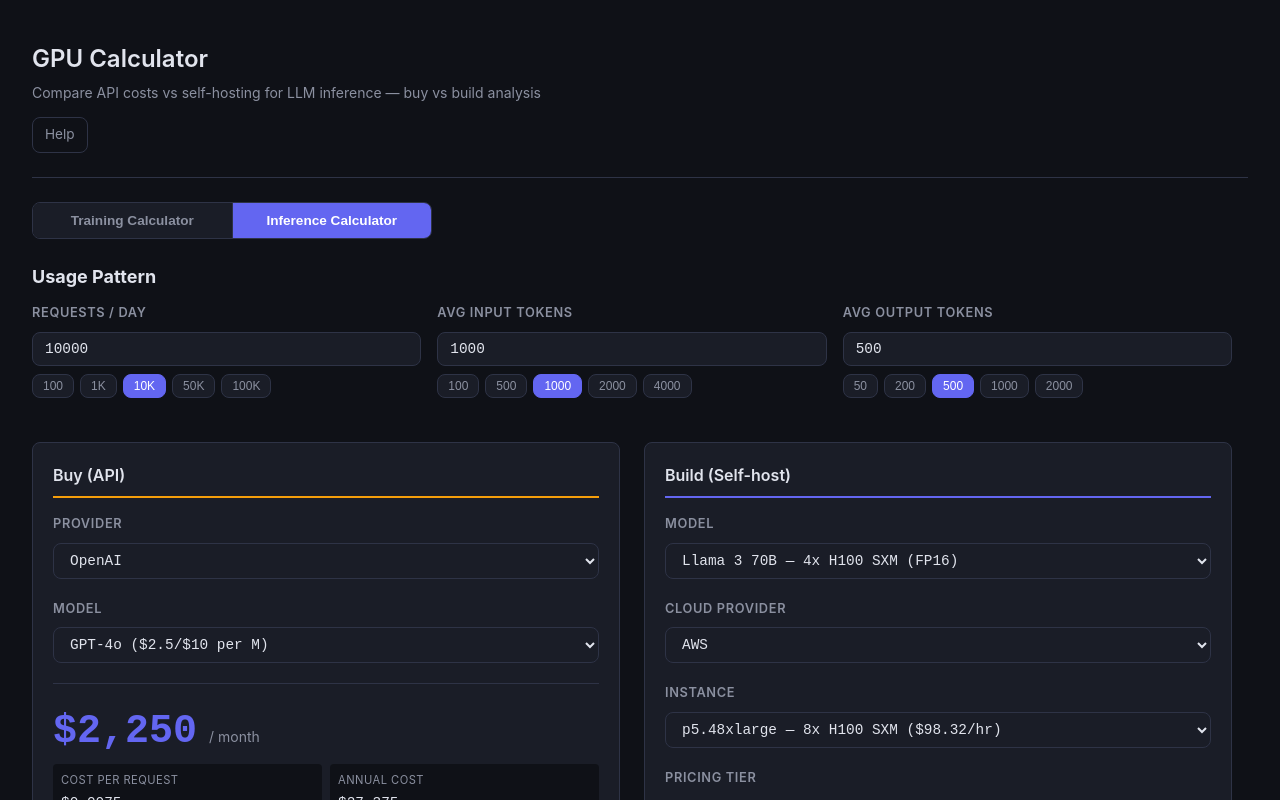
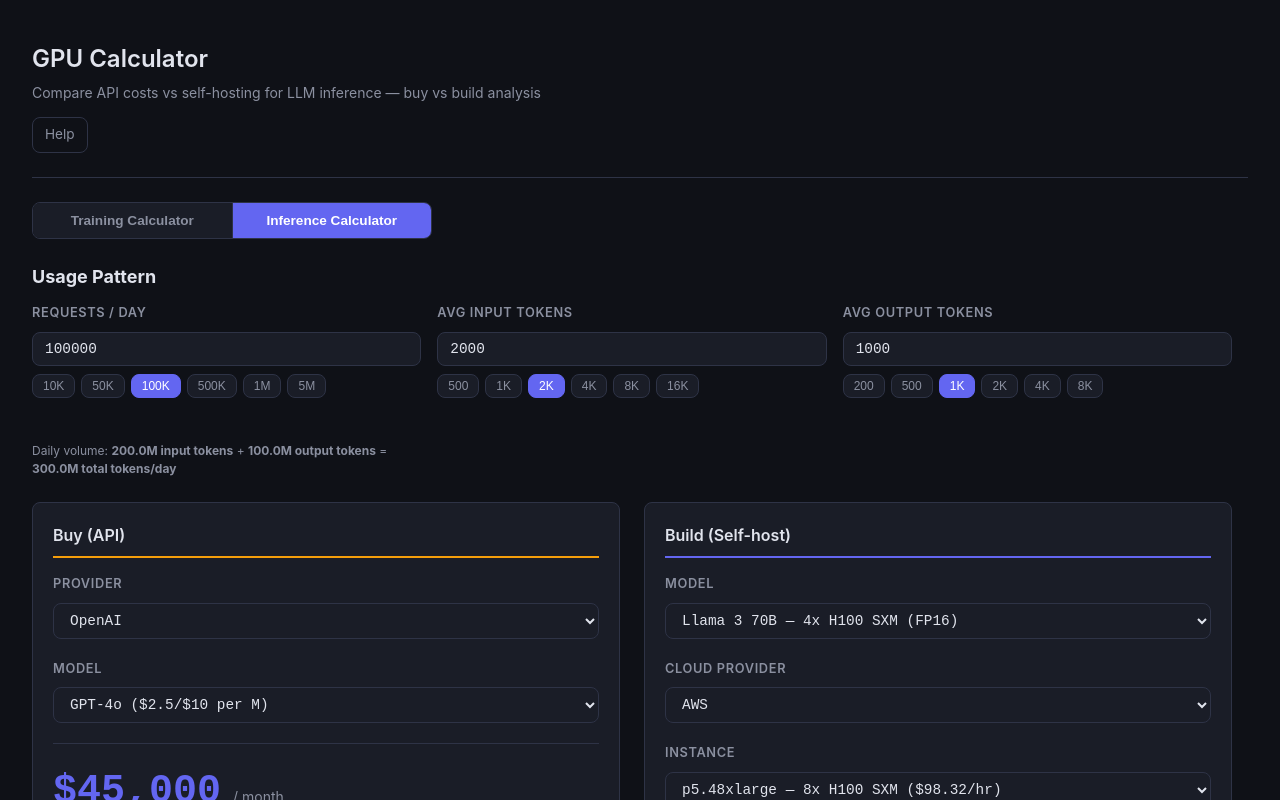
Before and after one commit to mig2/gpu-calc, a React (Vite) app: page / in a window 1280 px wide. Both pictures are taken after a click on the tab "Inference Calculator". Shown: the top 800 px of the page. Built offline with nearby package versions, Linux system fonts and the light colour scheme.

Commit message:
fix: scale up inference usage presets for high-volume users
Requests/day presets: 10K-5M (was 100-100K). Token presets scaled up.
Default: 100K req/day × 2K input × 1K output. Added daily token volume
summary for sanity-checking.

```diff
--- a/src/components/InferenceCalculator.tsx
+++ b/src/components/InferenceCalculator.tsx
@@ -10,9 +10,9 @@ type PricingTier = 'onDemand' | 'reserved' | 'spot'
 
 export function InferenceCalculator() {
   // Usage pattern
-  const [requestsPerDay, setRequestsPerDay] = useState(10000)
-  const [avgInputTokens, setAvgInputTokens] = useState(1000)
-  const [avgOutputTokens, setAvgOutputTokens] = useState(500)
+  const [requestsPerDay, setRequestsPerDay] = useState(100000)
+  const [avgInputTokens, setAvgInputTokens] = useState(2000)
+  const [avgOutputTokens, setAvgOutputTokens] = useState(1000)
 
   // API selection
   const [apiProviderIdx, setApiProviderIdx] = useState(0)
@@ -68,9 +68,9 @@ export function InferenceCalculator() {
             <legend>Requests / Day</legend>
             <input type="number" min={1} value={requestsPerDay} onChange={(e) => { const v = parseInt(e.target.value); if (v > 0) setRequestsPerDay(v) }} />
             <div className="presets">
-              {[100, 1000, 10000, 50000, 100000].map((n) => (
+              {[10000, 50000, 100000, 500000, 1000000, 5000000].map((n) => (
                 <button key={n} className={requestsPerDay === n ? 'active' : ''} onClick={() => setRequestsPerDay(n)}>
-                  {n >= 1000 ? `${n / 1000}K` : n}
+                  {n >= 1e6 ? `${n / 1e6}M` : `${n / 1000}K`}
                 </button>
               ))}
             </div>
@@ -79,8 +79,10 @@ export function InferenceCalculator() {
             <legend>Avg Input Tokens</legend>
             <input type="number" min={1} value={avgInputTokens} onChange={(e) => { const v = parseInt(e.target.value); if (v > 0) setAvgInputTokens(v) }} />
             <div className="presets">
-              {[100, 500, 1000, 2000, 4000].map((n) => (
-                <button key={n} className={avgInputTokens === n ? 'active' : ''} onClick={() => setAvgInputTokens(n)}>{n}</button>
+              {[500, 1000, 2000, 4000, 8000, 16000].map((n) => (
+                <button key={n} className={avgInputTokens === n ? 'active' : ''} onClick={() => setAvgInputTokens(n)}>
+                  {n >= 1000 ? `${n / 1000}K` : n}
+                </button>
               ))}
             </div>
           </fieldset>
@@ -88,11 +90,16 @@ export function InferenceCalculator() {
             <legend>Avg Output Tokens</legend>
             <input type="number" min={1} value={avgOutputTokens} onChange={(e) => { const v = parseInt(e.target.value); if (v > 0) setAvgOutputTokens(v) }} />
             <div className="presets">
-              {[50, 200, 500, 1000, 2000].map((n) => (
-                <button key={n} className={avgOutputTokens === n ? 'active' : ''} onClick={() => setAvgOutputTokens(n)}>{n}</button>
+              {[200, 500, 1000, 2000, 4000, 8000].map((n) => (
+                <button key={n} className={avgOutputTokens === n ? 'active' : ''} onClick={() => setAvgOutputTokens(n)}>
+                  {n >= 1000 ? `${n / 1000}K` : n}
+                </button>
               ))}
             </div>
           </fieldset>
+          <p className="inference-data-note" style={{ marginTop: '0.5rem' }}>
+            Daily volume: <strong>{((requestsPerDay * avgInputTokens) / 1e6).toFixed(1)}M input tokens</strong> + <strong>{((requestsPerDay * avgOutputTokens) / 1e6).toFixed(1)}M output tokens</strong> = <strong>{((requestsPerDay * (avgInputTokens + avgOutputTokens)) / 1e6).toFixed(1)}M total tokens/day</strong>
+          </p>
         </div>
       </div>
 
```
